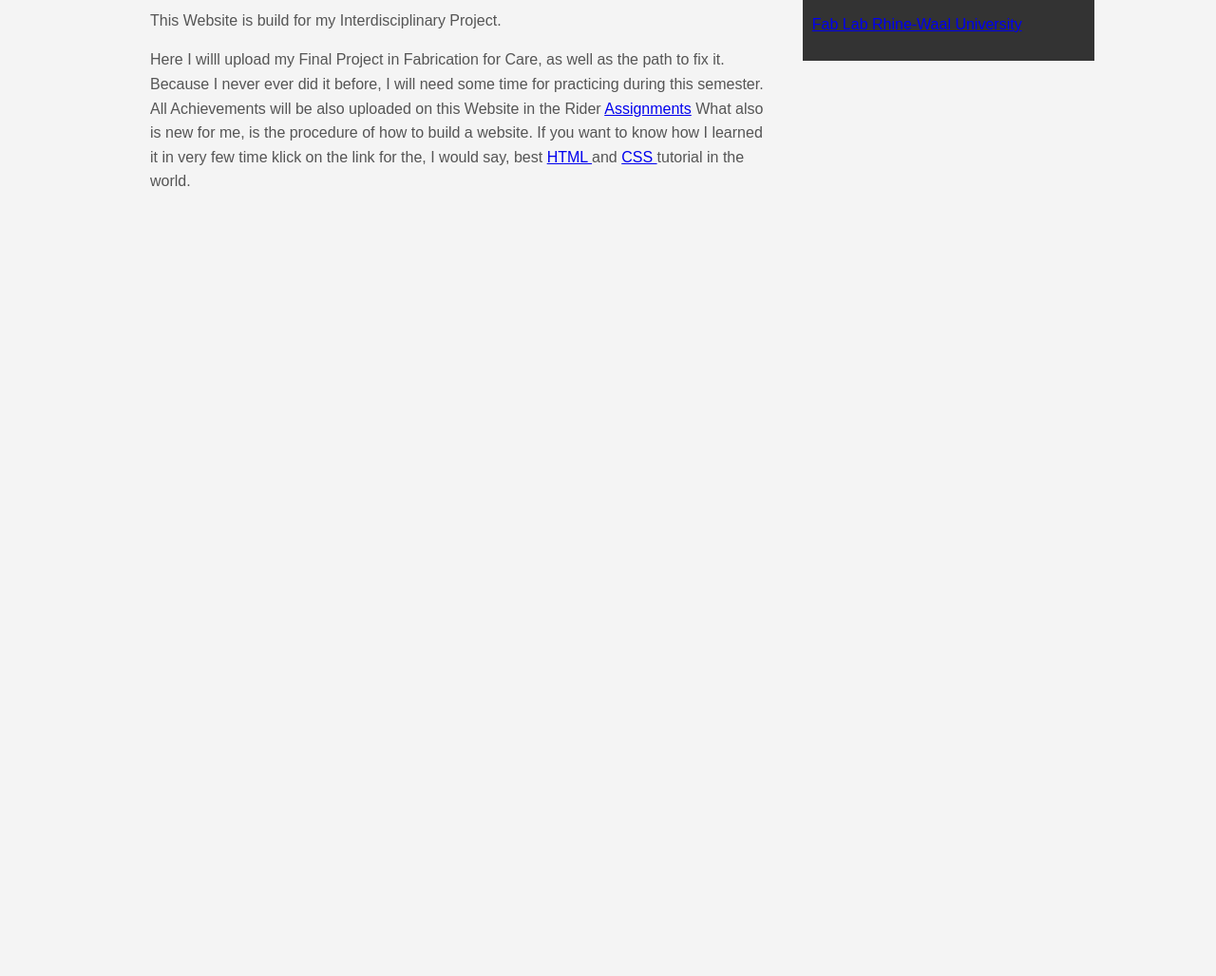
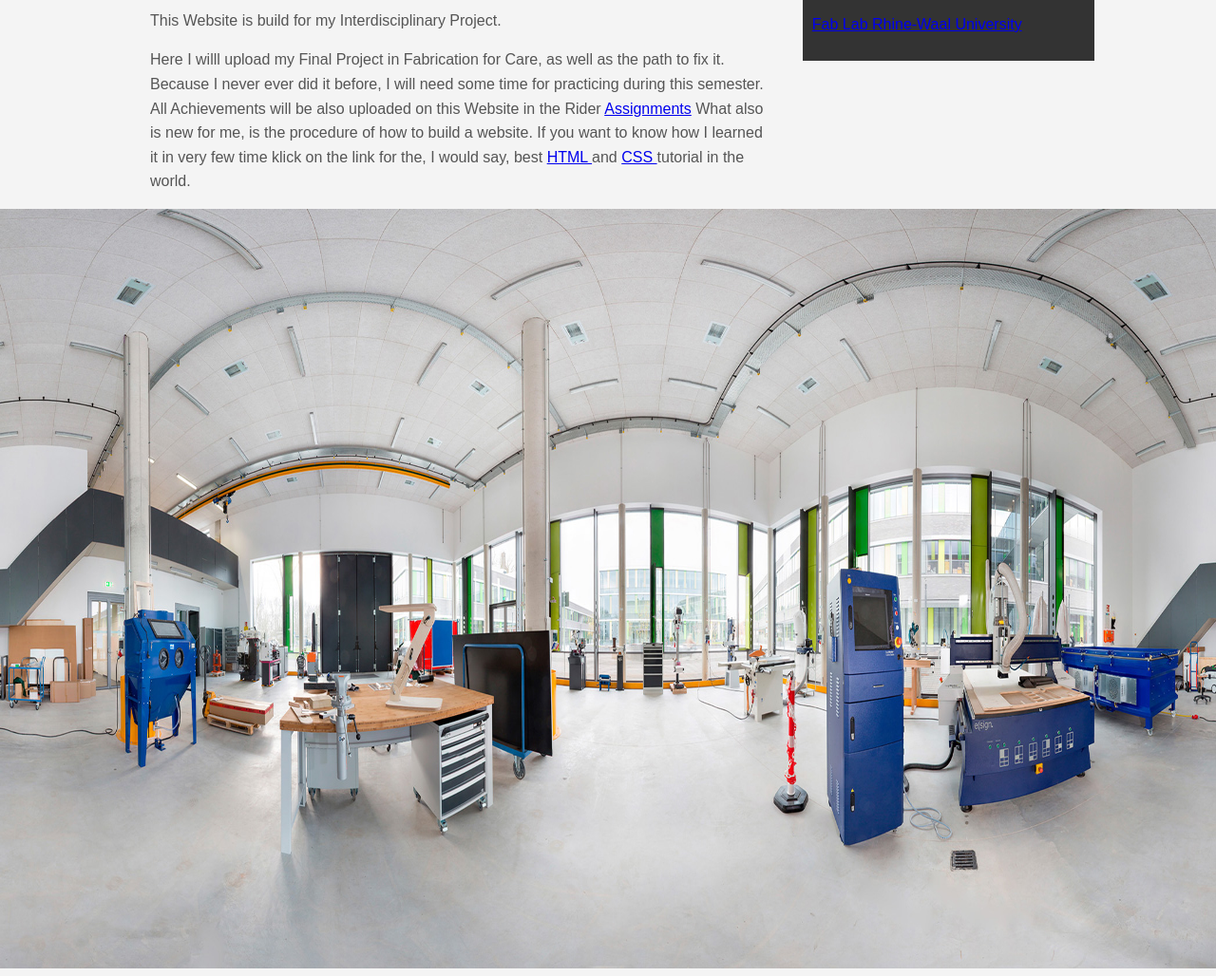
Before and after one commit to ChristianSchendera/fabrication-for-care, a plain HTML site: page index.html in a window 1280 px wide. Shown: the part 574-1602 px from the top of the page at 95% size. Before the commit the page ends 800 px from the top, so only its background shows below. Drawn offline with Linux system fonts and the light colour scheme.

Commit message:
showcase index

```diff
--- a/index.html
+++ b/index.html
@@ -43,6 +43,6 @@
             <p><a href="http://fablab.hochschule-rhein-waal.de/workshop" target= "_blank"> Fab Lab Rhine-Waal University</a></p>
 		</aside>
 	</div>
-
+        <div class="showcase"><img src="images/showcase.jpg" width="100%" Height="800px">      </div>
     </body>
 </html>
```
Also changed, not shown: images/showcase.jpg (added).
